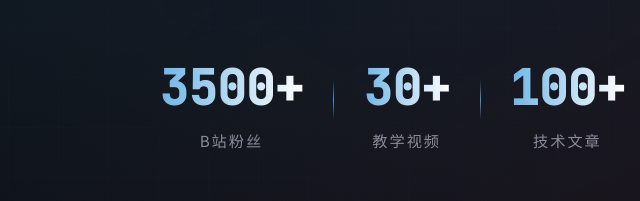
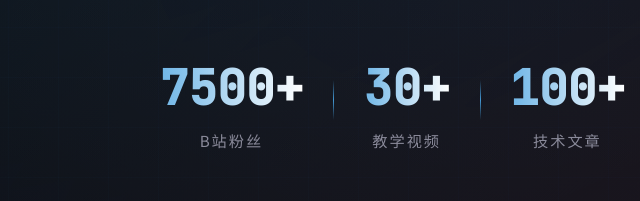
Before and after one commit to IICSC/wuxiaomu, a plain HTML site: page index.html in a window 1280 px wide. Shown: the part 473-674 px from the top of the page, 192-832 px from the left. Drawn offline with Linux system fonts and the light colour scheme.

Commit message:
Update fan count to 7500+
Bump displayed follower count from 3500+ to 7500+ in README.md badge and the fans stat in index.html to reflect the updated follower milestone.

```diff
--- a/index.html
+++ b/index.html
@@ -67,7 +67,7 @@
 
             <div class="stats-container">
                 <div class="stat-item">
-                    <div class="stat-number" id="fans-count">3500+</div>
+                    <div class="stat-number" id="fans-count">7500+</div>
                     <div class="stat-label">B站粉丝</div>
                 </div>
                 <div class="stat-item">
```
Also changed, not shown: 1 other file.
